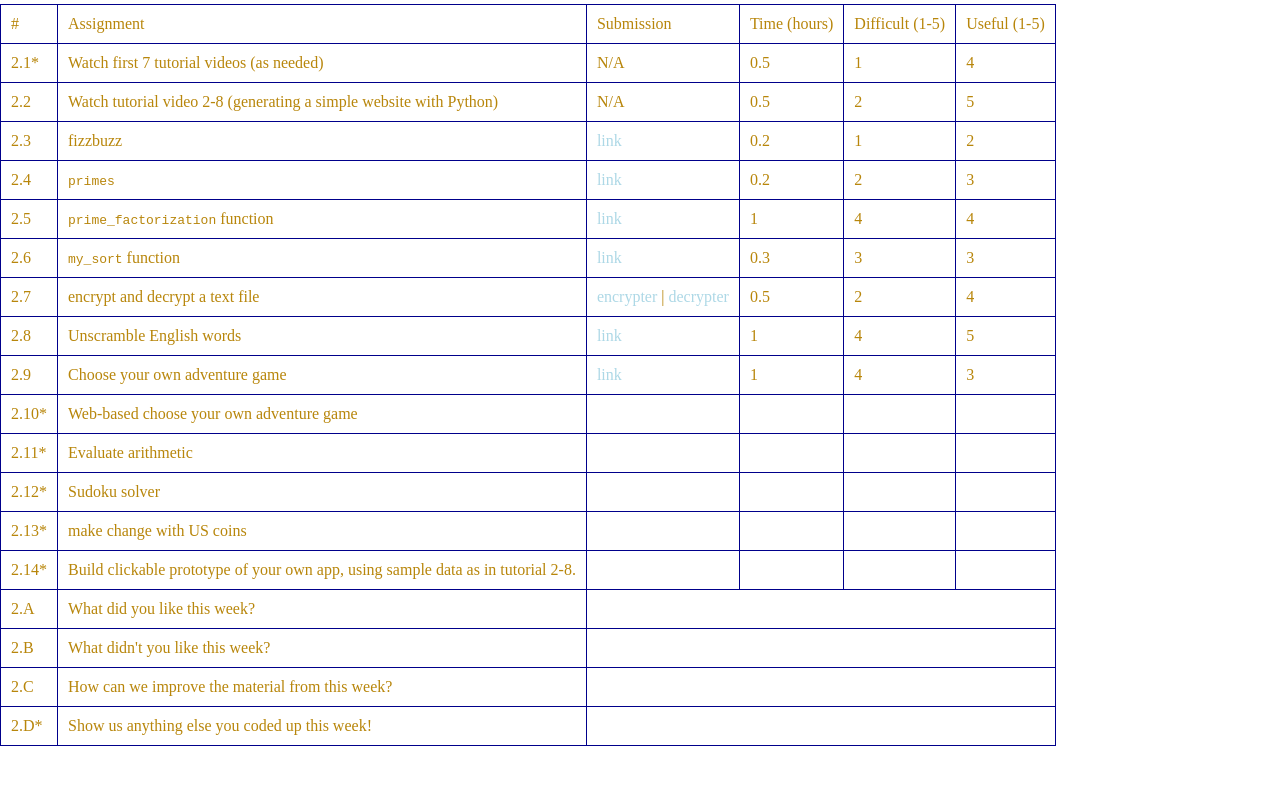
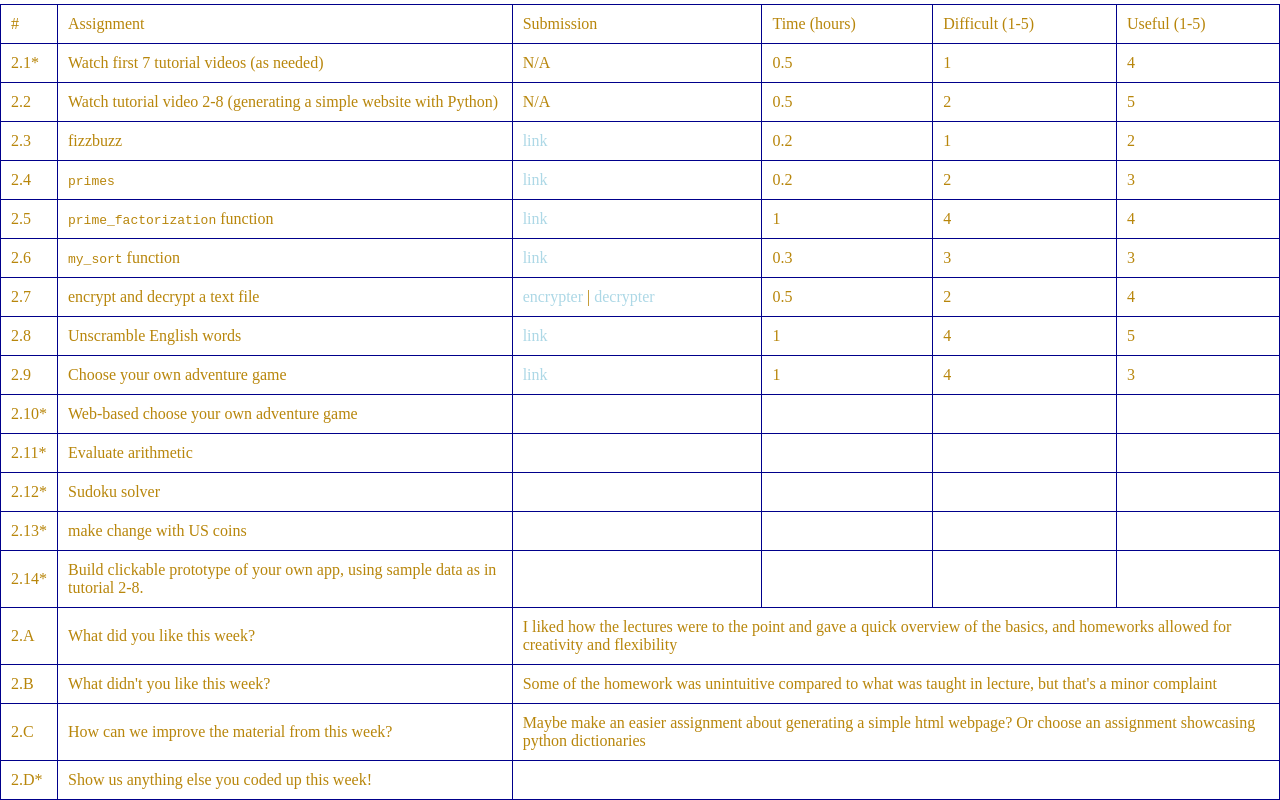
Before and after one commit to Dewey3K/Dewey3K.github.io, a plain HTML site: page assignments.html in a window 1280 px wide. Shown: the part 642-1442 px from the top of the page. Before the commit the page ends 1388 px from the top, so only its background shows below. Drawn offline with Linux system fonts and the light colour scheme.

Commit message:
answered more questions

```diff
--- a/assignments.html
+++ b/assignments.html
@@ -258,17 +258,17 @@
             <tr>
                 <td>2.A</td>
                 <td>What did you like this week?</td>
-                <td colspan="4"></td>
+                <td colspan="4">I liked how the lectures were to the point and gave a quick overview of the basics, and homeworks allowed for creativity and flexibility</td>
             </tr>
             <tr>
                 <td>2.B</td>
                 <td>What didn't you like this week?</td>
-                <td colspan="4"></td>
+                <td colspan="4">Some of the homework was unintuitive compared to what was taught in lecture, but that's a minor complaint</td>
             </tr>
             <tr>
                 <td>2.C</td>
                 <td>How can we improve the material from this week?</td>
-                <td colspan="4"></td>
+                <td colspan="4">Maybe make an easier assignment about generating a simple html webpage? Or choose an assignment showcasing python dictionaries</td>
             </tr>
             <tr>
                 <td>2.D*</td>
```
